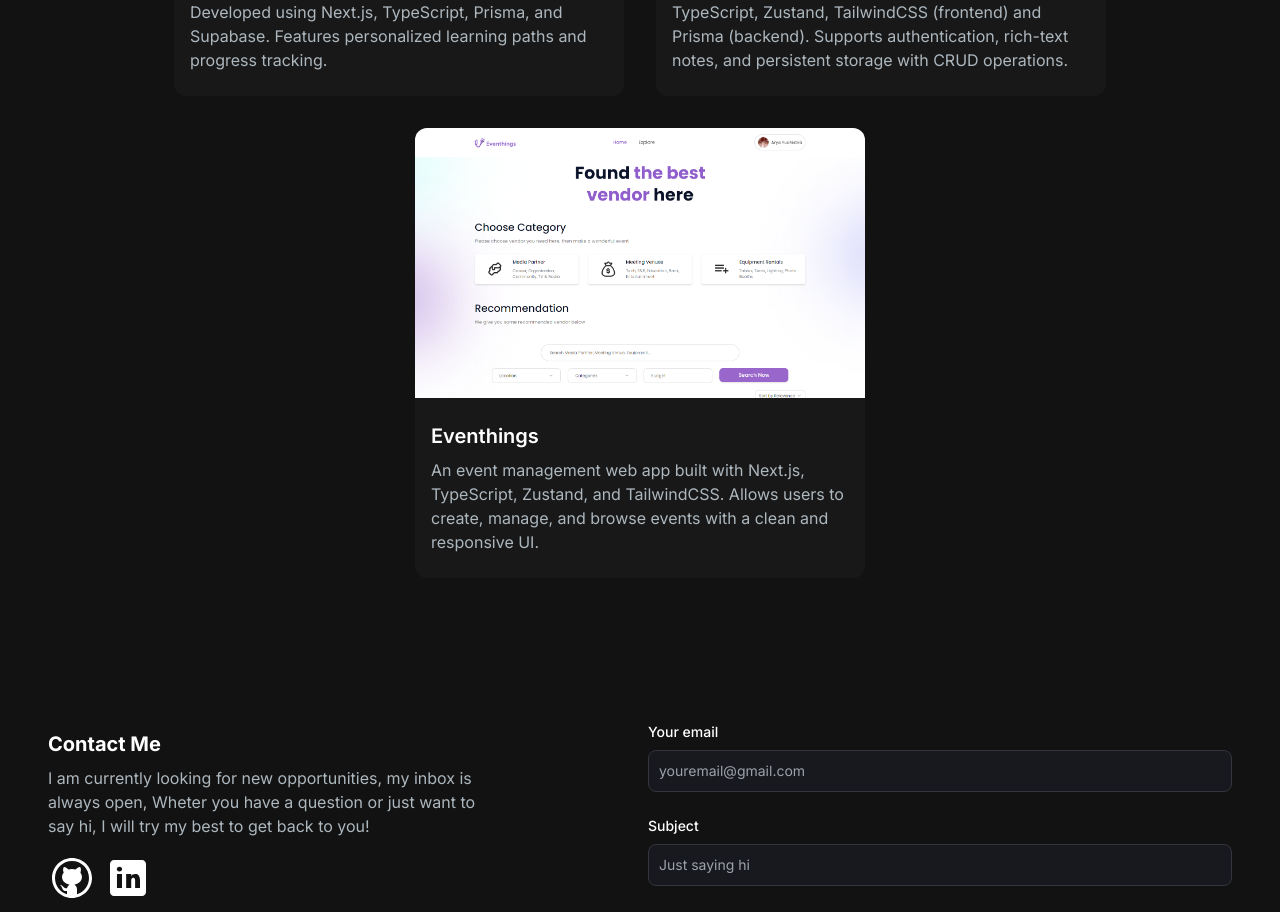
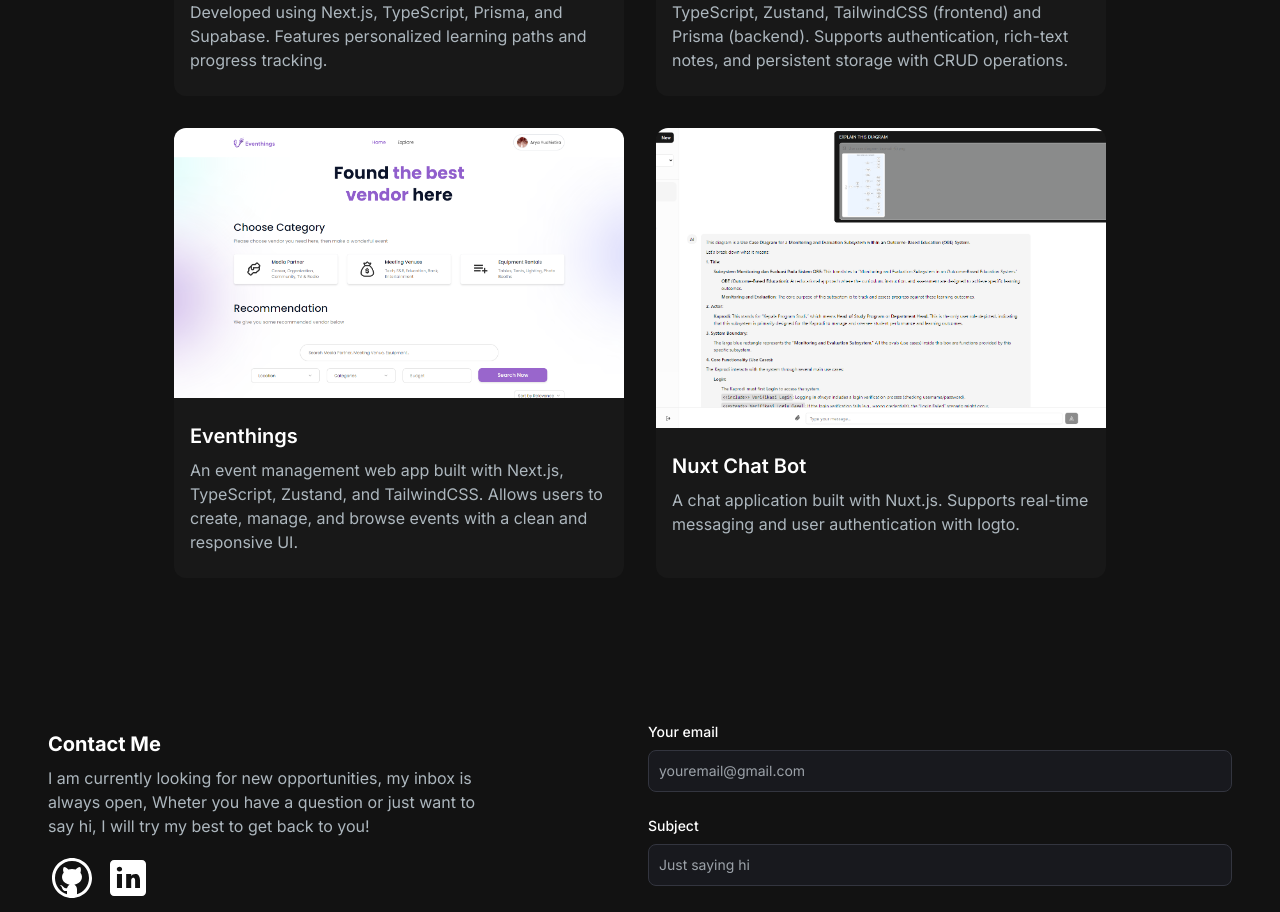
Before and after one commit to ryudhis/Portfolio, a Next.js app in the folder portfolio/: page / in a window 1280 px wide. Shown: the part 3923-4835 px from the top of the page. Built offline with nearby package versions, Linux system fonts and the light colour scheme.

Commit message:
feat: update projects and experience

```diff
--- a/portfolio/src/app/components/AboutSection.jsx
+++ b/portfolio/src/app/components/AboutSection.jsx
@@ -72,6 +72,7 @@ const TAB_DATA = [
     id: "working-experience",
     content: (
       <ul className="list-disc pl-4">
+        <li>Software Engineer at Sapta Group (October 2025 - Present)</li>
         <li>
           Capstone Final Project as Fullstack Engineer at Institut Teknologi
           Sumatera (March 2024 - August 2025)
--- a/portfolio/src/app/components/ProjectsSection.jsx
+++ b/portfolio/src/app/components/ProjectsSection.jsx
@@ -115,6 +115,16 @@ const projectsData = [
     gitUrl: "",
     demoUrl: "",
   },
+  {
+    id: 12,
+    title: "Nuxt Chat Bot",
+    description:
+      "A chat application built with Nuxt.js. Supports real-time messaging and user authentication with logto.",
+    image: "/images/projects/12.png",
+    tag: ["All", "Web"],
+    gitUrl: "https://github.com/ryudhis/nuxt-chat-bot",
+    demoUrl: "https://nuxt-chat-bot.vercel.app/",
+  },
 ];
 
 const ProjectsSection = () => {
```
Also changed, not shown: portfolio/public/images/projects/12.png (added).
